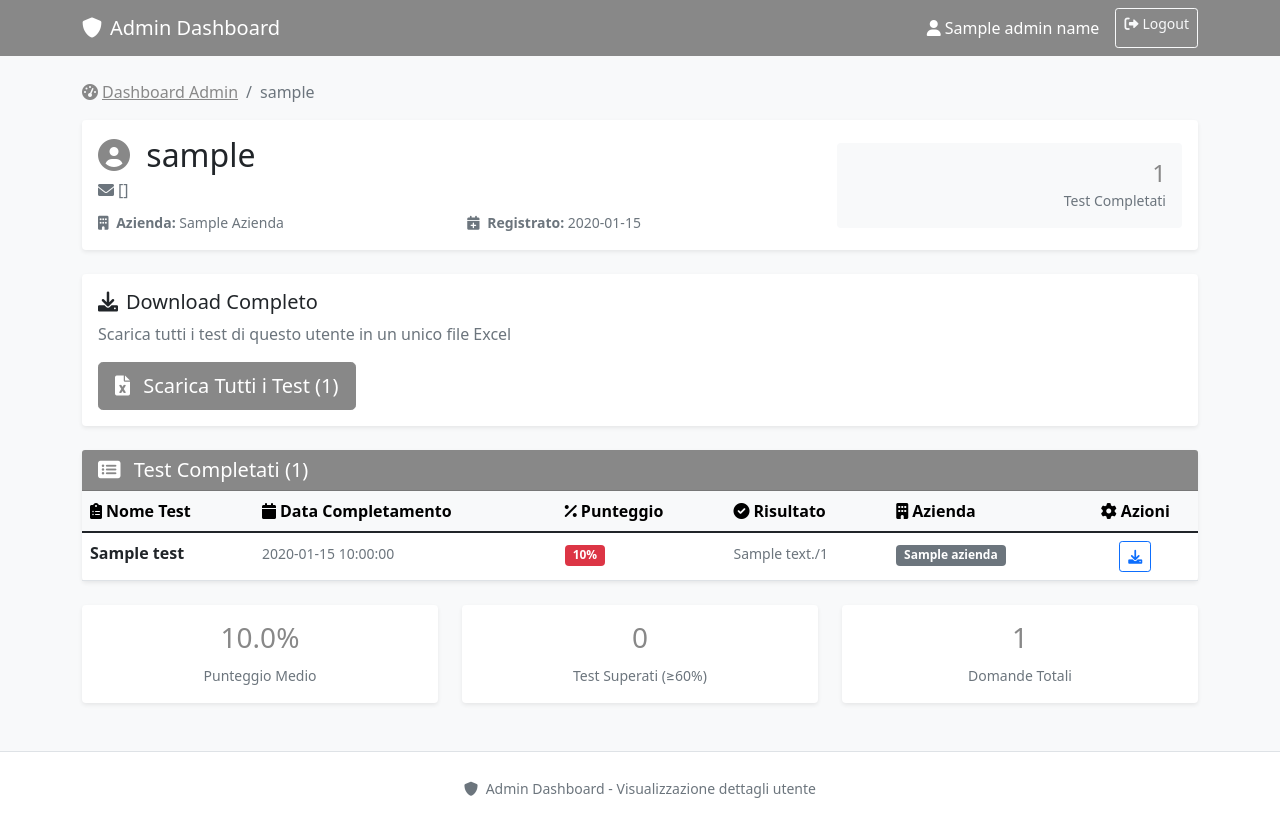
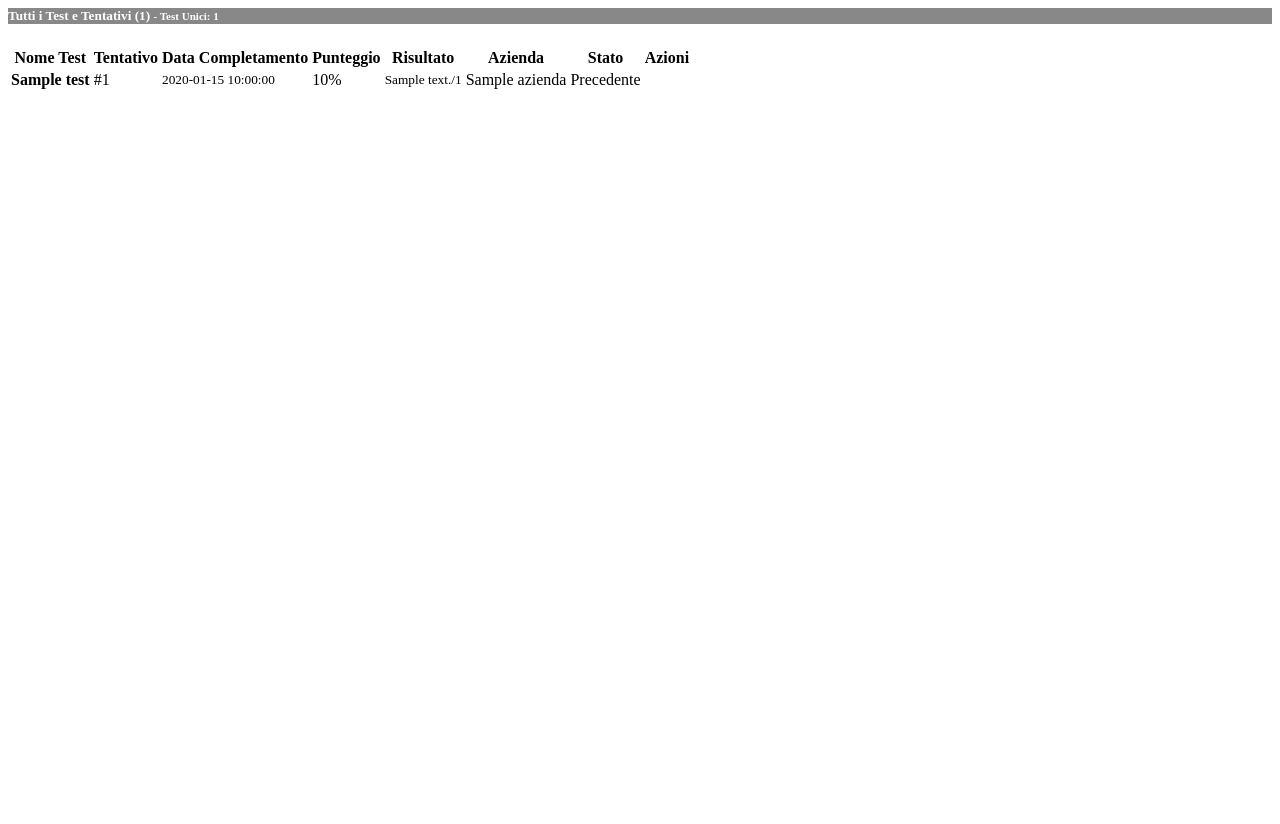
Before and after one commit to matteo-farinelli/azure-deploy, a Flask app: template templates/admin_user_details.html in a window 1280 px wide. After the commit the page ends 89 px from the top, so only its background shows below. Run offline with Flask 3, Linux system fonts and the light colour scheme; the template is opened without the code that fills it: most values are stand-ins (such as "Sample title", 1, 10 or a date in 2020); some libraries are stand-ins or nearby versions.

Commit message:
Update admin_user_details.html

```diff
--- a/templates/admin_user_details.html
+++ b/templates/admin_user_details.html
@@ -1,117 +1,14 @@
-<!DOCTYPE html>
-<html lang="it">
-<head>
-    <meta charset="UTF-8">
-    <meta name="viewport" content="width=device-width, initial-scale=1.0">
-    <title>Dettagli Utente - {{ user_name }}</title>
-    <link href="https://cdn.jsdelivr.net/npm/bootstrap@5.1.3/dist/css/bootstrap.min.css" rel="stylesheet">
-    <link href="https://cdnjs.cloudflare.com/ajax/libs/font-awesome/6.0.0/css/all.min.css" rel="stylesheet">
-</head>
-<body class="bg-light">
-    <!-- Navbar -->
-    <nav class="navbar navbar-expand-lg" style="background-color: {{ company_color }};">
-        <div class="container">
-            <a class="navbar-brand text-white" href="/admin/dashboard">
-                <i class="fas fa-shield-alt me-2"></i>Admin Dashboard
-            </a>
-            <div class="navbar-nav ms-auto">
-                <span class="navbar-text text-white me-3">
-                    <i class="fas fa-user me-1"></i>{{ admin_name }}
-                </span>
-                <a class="btn btn-outline-light btn-sm" href="/logout">
-                    <i class="fas fa-sign-out-alt me-1"></i>Logout
-                </a>
-            </div>
-        </div>
-    </nav>
+<!-- Aggiorna la sezione della tabella test nel tuo admin_user_details.html -->
 
-    <div class="container mt-4">
-        <!-- Breadcrumb -->
-        <nav aria-label="breadcrumb">
-            <ol class="breadcrumb">
-                <li class="breadcrumb-item">
-                    <a href="/admin/dashboard" style="color: {{ company_color }};">
-                        <i class="fas fa-tachometer-alt me-1"></i>Dashboard Admin
-                    </a>
-                </li>
-                <li class="breadcrumb-item active">{{ user_name }}</li>
-            </ol>
-        </nav>
-
-        <!-- Header Utente -->
-        <div class="row mb-4">
-            <div class="col-12">
-                <div class="card border-0 shadow-sm">
-                    <div class="card-body">
-                        <div class="row align-items-center">
-                            <div class="col-md-8">
-                                <h2 class="mb-1">
-                                    <i class="fas fa-user-circle me-2" style="color: {{ company_color }};"></i>
-                                    {{ user_name }}
-                                </h2>
-                                <p class="text-muted mb-2">
-                                    <i class="fas fa-envelope me-1"></i>{{ user_email }}
-                                </p>
-                                <div class="row">
-                                    <div class="col-sm-6">
-                                        <small class="text-muted">
-                                            <i class="fas fa-building me-1"></i>
-                                            <strong>Azienda:</strong> {{ user_data.azienda|title }}
-                                        </small>
-                                    </div>
-                                    <div class="col-sm-6">
-                                        <small class="text-muted">
-                                            <i class="fas fa-calendar-plus me-1"></i>
-                                            <strong>Registrato:</strong>
-                                            {% if user_data.created_at %}
-                                                {{ user_data.created_at[:10] }}
-                                            {% else %}
-                                                N/A
-                                            {% endif %}
-                                        </small>
-                                    </div>
-                                </div>
-                            </div>
-                            <div class="col-md-4 text-end">
-                                <div class="bg-light rounded p-3">
-                                    <h4 class="mb-0" style="color: {{ company_color }};">{{ total_tests }}</h4>
-                                    <small class="text-muted">Test Completati</small>
-                                </div>
-                            </div>
-                        </div>
-                    </div>
-                </div>
-            </div>
-        </div>
-
-        <!-- Azioni Rapide -->
-        <div class="row mb-4">
-            <div class="col-12">
-                <div class="card border-0 shadow-sm">
-                    <div class="card-body">
-                        <h5 class="card-title">
-                            <i class="fas fa-download me-2"></i>Download Completo
-                        </h5>
-                        <p class="text-muted mb-3">Scarica tutti i test di questo utente in un unico file Excel</p>
-                        <a href="/admin/download_all_user_tests/{{ user_email }}"
-                           class="btn btn-lg"
-                           style="background-color: {{ company_color }}; border-color: {{ company_color }}; color: white;">
-                            <i class="fas fa-file-excel me-2"></i>
-                            Scarica Tutti i Test ({{ total_tests }})
-                        </a>
-                    </div>
-                </div>
-            </div>
-        </div>
-
-        <!-- Lista Test -->
+<!-- Lista Test CON TENTATIVI MULTIPLI -->
 <div class="row">
     <div class="col-12">
         <div class="card border-0 shadow-sm">
             <div class="card-header" style="background-color: {{ company_color }}; color: white;">
                 <h5 class="mb-0">
                     <i class="fas fa-list-alt me-2"></i>
-                            Test Completati ({{ total_tests }})
+                    Tutti i Test e Tentativi ({{ total_attempts }})
+                    <small class="ms-2">- Test Unici: {{ total_tests }}</small>
                 </h5>
             </div>
             <div class="card-body p-0">
@@ -121,18 +18,25 @@
                             <thead class="table-light">
                                 <tr>
                                     <th><i class="fas fa-clipboard-list me-1"></i>Nome Test</th>
+                                    <th><i class="fas fa-hashtag me-1"></i>Tentativo</th>
                                     <th><i class="fas fa-calendar me-1"></i>Data Completamento</th>
                                     <th><i class="fas fa-percentage me-1"></i>Punteggio</th>
                                     <th><i class="fas fa-check-circle me-1"></i>Risultato</th>
                                     <th><i class="fas fa-building me-1"></i>Azienda</th>
+                                    <th><i class="fas fa-info-circle me-1"></i>Stato</th>
                                     <th class="text-center"><i class="fas fa-cog me-1"></i>Azioni</th>
                                 </tr>
                             </thead>
                             <tbody>
                                 {% for test in test_results %}
-                                        <tr>
+                                <tr class="{% if not test.is_latest %}table-secondary{% endif %}">
                                     <td>
                                         <strong>{{ test.test_name }}</strong>
+                                    </td>
+                                    <td>
+                                        <span class="badge {% if test.attempt_number == 1 %}bg-primary{% else %}bg-info{% endif %}">
+                                            #{{ test.attempt_number }}
+                                        </span>
                                     </td>
                                     <td>
                                         <small class="text-muted">{{ test.completed_at }}</small>
@@ -154,12 +58,31 @@
                                     <td>
                                         <span class="badge bg-secondary">{{ test.azienda }}</span>
                                     </td>
+                                    <td>
+                                        {% if test.is_latest %}
+                                            <span class="badge bg-success">Ultimo</span>
+                                        {% else %}
+                                            <span class="badge bg-secondary">Precedente</span>
+                                        {% endif %}
+                                    </td>
                                     <td class="text-center">
+                                        <div class="btn-group btn-group-sm" role="group">
+                                            <!-- Download sempre disponibile -->
                                             <a href="/admin/download_user_test/{{ user_email }}/{{ test.test_name }}"
-                                                   class="btn btn-sm btn-outline-primary"
-                                                   title="Scarica questo test">
+                                               class="btn btn-outline-success"
+                                               title="Scarica questo tentativo">
                                                 <i class="fas fa-download"></i>
                                             </a>
+
+                                            <!-- Riabilita solo se è l'ultimo tentativo -->
+                                            {% if test.is_latest %}
+                                            <button class="btn btn-outline-warning"
+                                                    onclick="resetUserTest('{{ user_email }}', '{{ test.test_name }}')"
+                                                    title="Riabilita test per nuovo tentativo">
+                                                <i class="fas fa-redo"></i>
+                                            </button>
+                                            {% endif %}
+                                        </div>
                                     </td>
                                 </tr>
                                 {% endfor %}
@@ -178,60 +101,107 @@
     </div>
 </div>
 
-        <!-- Statistiche Rapide (se ci sono test) -->
-        {% if test_results %}
+<!-- Statistiche Aggiornate -->
+{% if latest_test_results %}
 <div class="row mt-4">
-            <div class="col-md-4">
+    <div class="col-md-3">
+        <div class="card border-0 shadow-sm h-100">
+            <div class="card-body text-center">
+                <h3 style="color: {{ company_color }};">{{ total_tests }}</h3>
+                <small class="text-muted">Test Unici Completati</small>
+            </div>
+        </div>
+    </div>
+    <div class="col-md-3">
+        <div class="card border-0 shadow-sm h-100">
+            <div class="card-body text-center">
+                <h3 style="color: {{ company_color }};">{{ total_attempts }}</h3>
+                <small class="text-muted">Tentativi Totali</small>
+            </div>
+        </div>
+    </div>
+    <div class="col-md-3">
         <div class="card border-0 shadow-sm h-100">
             <div class="card-body text-center">
                 <h3 style="color: {{ company_color }};">
-                            {% set total_score = test_results | sum(attribute='score') %}
-                            {% if test_results | length > 0 %}
-                                {{ (total_score / (test_results | length)) | round(1) }}%
+                    {% set total_score = latest_test_results | sum(attribute='score') %}
+                    {% if latest_test_results | length > 0 %}
+                        {{ (total_score / (latest_test_results | length)) | round(1) }}%
                     {% else %}
                         0%
                     {% endif %}
                 </h3>
-                        <small class="text-muted">Punteggio Medio</small>
+                <small class="text-muted">Punteggio Medio (Ultimi)</small>
             </div>
         </div>
     </div>
-            <div class="col-md-4">
+    <div class="col-md-3">
         <div class="card border-0 shadow-sm h-100">
             <div class="card-body text-center">
                 <h3 style="color: {{ company_color }};">
-                            {% set passed_tests = test_results | selectattr('score', 'ge', 60) | list %}
+                    {% set passed_tests = latest_test_results | selectattr('score', 'ge', 60) | list %}
                     {{ passed_tests | length }}
                 </h3>
                 <small class="text-muted">Test Superati (≥60%)</small>
             </div>
         </div>
     </div>
-            <div class="col-md-4">
-                <div class="card border-0 shadow-sm h-100">
-                    <div class="card-body text-center">
-                        <h3 style="color: {{ company_color }};">
-                            {% set total_questions = test_results | sum(attribute='total_questions') %}
-                            {{ total_questions }}
-                        </h3>
-                        <small class="text-muted">Domande Totali</small>
-                    </div>
-                </div>
-            </div>
 </div>
 {% endif %}
-    </div>
 
-    <!-- Footer -->
-    <footer class="mt-5 py-4 bg-white border-top">
-        <div class="container text-center">
-            <small class="text-muted">
-                <i class="fas fa-shield-alt me-1"></i>
-                Admin Dashboard - Visualizzazione dettagli utente
-            </small>
-        </div>
-    </footer>
+<script>
+// Funzione per riabilitare test
+function resetUserTest(userEmail, testName) {
+    if (!confirm(`Sei sicuro di voler riabilitare il test "${testName}" per l'utente ${userEmail}?\n\nL'utente potrà eseguire un nuovo tentativo.`)) {
+        return;
+    }
 
-    <script src="https://cdn.jsdelivr.net/npm/bootstrap@5.1.3/dist/js/bootstrap.bundle.min.js"></script>
-</body>
-</html>
+    // Mostra loading
+    const btn = event.target.closest('button');
+    const originalHTML = btn.innerHTML;
+    btn.innerHTML = '<i class="fas fa-spinner fa-spin"></i>';
+    btn.disabled = true;
+
+    fetch(`/admin/reset_user_test/${encodeURIComponent(userEmail)}/${encodeURIComponent(testName)}`, {
+        method: 'POST',
+        headers: {
+            'Content-Type': 'application/json'
+        }
+    })
+    .then(response => response.json())
+    .then(data => {
+        if (data.success) {
+            // Mostra alert di successo
+            const alertDiv = document.createElement('div');
+            alertDiv.className = 'alert alert-success alert-dismissible fade show';
+            alertDiv.innerHTML = `
+                <strong>Test Riabilitato!</strong><br>
+                ${data.message}
+                <button type="button" class="btn-close" data-bs-dismiss="alert"></button>
+            `;
+
+            // Inserisci l'alert in cima alla pagina
+            const container = document.querySelector('.container');
+            container.insertBefore(alertDiv, container.firstChild);
+
+            // Auto-dismiss dopo 5 secondi
+            setTimeout(() => {
+                if (alertDiv.parentNode) {
+                    alertDiv.remove();
+                }
+            }, 5000);
+
+        } else {
+            alert(`Errore: ${data.error}`);
+        }
+    })
+    .catch(error => {
+        console.error('Error:', error);
+        alert(`Errore di rete: ${error.message}`);
+    })
+    .finally(() => {
+        btn.innerHTML = originalHTML;
+        btn.disabled = false;
+    });
+}
+</script>
```
Lines whose indentation alone changed are shown as unchanged.
